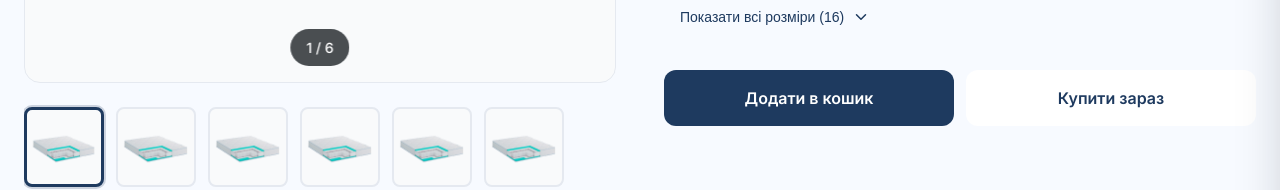
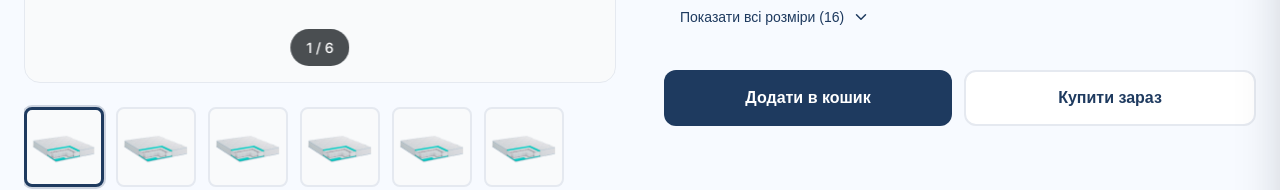
Before and after one commit to Greenfield-Taster/mattress-shop, a React (Vite) app: page /product/1 in a window 1280 px wide. Shown: the part 457-647 px from the top of the page. Built offline with nearby package versions, Linux system fonts and the light colour scheme.

Commit message:
Change styles for a button

```diff
--- a/src/pages/Product.jsx
+++ b/src/pages/Product.jsx
@@ -6,6 +6,7 @@ import ProductGallery from "../components/ProductGallery/ProductGallery";
 import UniversalCarousel from "../components/UniversalCarousel/UniversalCarousel";
 import WishlistButton from "../components/WishlistButton/WishlistButton";
 import certificateIso from "../assets/images/certificate-ISO.jpg";
+import "../styles/pages/_product.scss";
 
 import {
   ChevronDown,
@@ -15,7 +16,6 @@ import {
   ShieldCheck,
   CheckCircle,
 } from "lucide-react";
-import "../styles/pages/Product.scss";
 
 const Product = () => {
   const { id } = useParams();
@@ -297,7 +297,7 @@ const Product = () => {
           <p>На жаль, цей товар недоступний або видалений з каталогу.</p>
           <button
             onClick={() => navigate("/catalog")}
-            className="btn btn--primary"
+            className="btnProd btnProd--primary"
           >
             Повернутися до каталогу
           </button>
@@ -440,14 +440,14 @@ const Product = () => {
               {/* Actions */}
               <div className="product-info__actions">
                 <button
-                  className="btn btn--primary btn--large"
+                  className="btnProd btnProd--primary btnProd--large"
                   onClick={handleAddToCart}
                   aria-label="Додати товар у кошик"
                 >
                   Додати в кошик
                 </button>
                 <button
-                  className="btn btn--secondary btn--large"
+                  className="btnProd btnProd--secondary btnProd--large"
                   onClick={handleBuyNow}
                   aria-label="Швидка покупка товару"
                 >
@@ -816,7 +816,10 @@ const Product = () => {
                         ></textarea>
                       </div>
 
-                      <button type="submit" className="btn btn--primary">
+                      <button
+                        type="submit"
+                        className="btnProd btnProd--primary"
+                      >
                         Відправити відгук
                       </button>
                     </form>
--- a/src/styles/_variables.scss
+++ b/src/styles/_variables.scss
@@ -137,7 +137,7 @@ $radius-2xl: 2rem; // 32px
 $radius-full: 9999px; // Круглые элементы
 
 // Semantic Radius
-$radius-button: $radius-md; // 12px как в макете
+$radius-button: $radius-md; // 12px
 $radius-card: $radius-lg; // 16px
 $radius-input: $radius-base; // 8px
 $radius-badge: $radius-full;
--- a/src/styles/pages/_home.scss
+++ b/src/styles/pages/_home.scss
@@ -478,7 +478,7 @@
 }
 
 .category-card {
-  background: v.$neutral-50;
+  background: v.$neutral-100;
   border-radius: v.$radius-card;
   overflow: hidden;
   display: flex;
--- a/src/styles/pages/Product.scss
+++ b/src/styles/pages/_product.scss
@@ -320,11 +320,7 @@
   }
 }
 
-// ========================================
-// BUTTONS - Оновлений стиль
-// ========================================
-
-.btn {
+.btnProd {
   padding: v.$spacing-4 v.$spacing-6;
   border-radius: v.$radius-button;
   font-size: v.$font-size-base;
@@ -363,12 +359,11 @@
   &--secondary {
     background-color: v.$neutral-0;
     color: v.$brand-primary-500;
-    border: 2px solid v.$brand-primary-500;
+    border: 2px solid v.$color-border;
 
     &:hover {
-      background-color: v.$brand-primary-50;
       transform: translateY(-2px);
-      box-shadow: v.$shadow-sm;
+      box-shadow: v.$shadow-md;
     }
 
     &:active {
```
